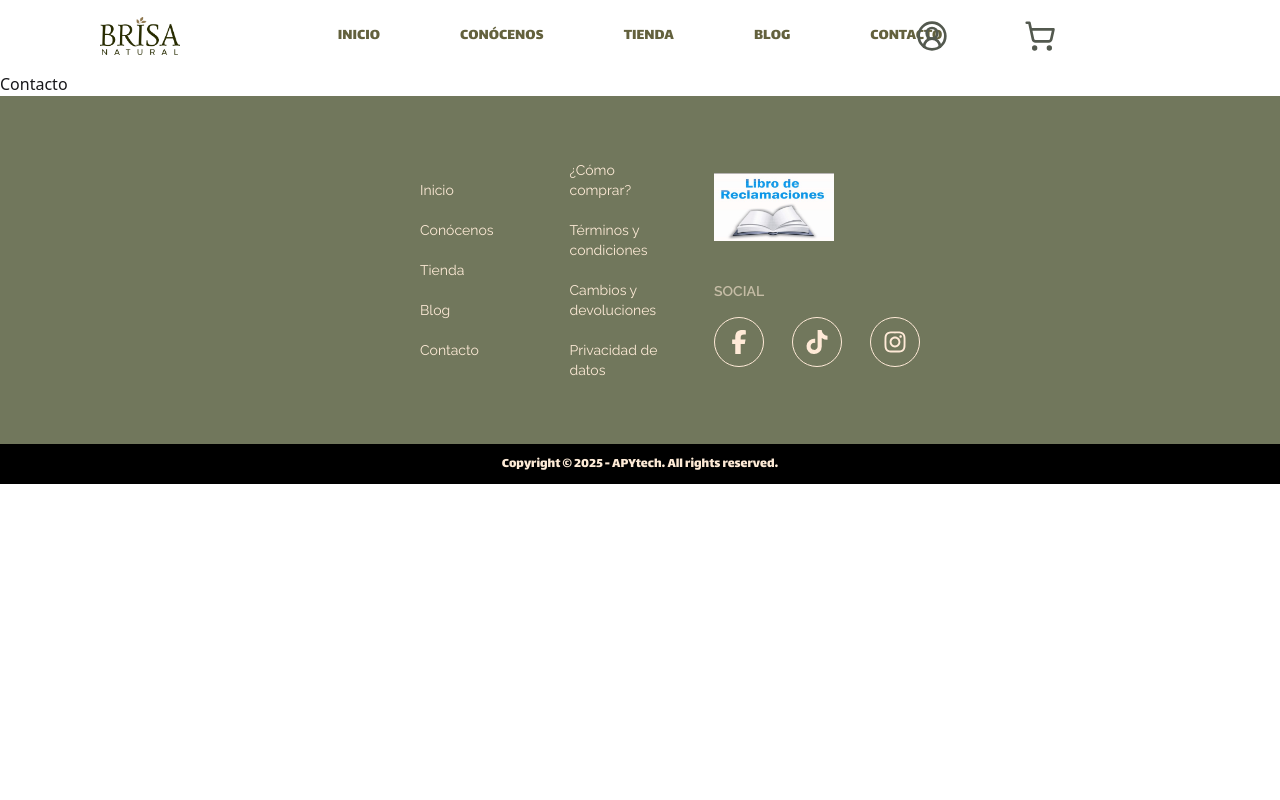
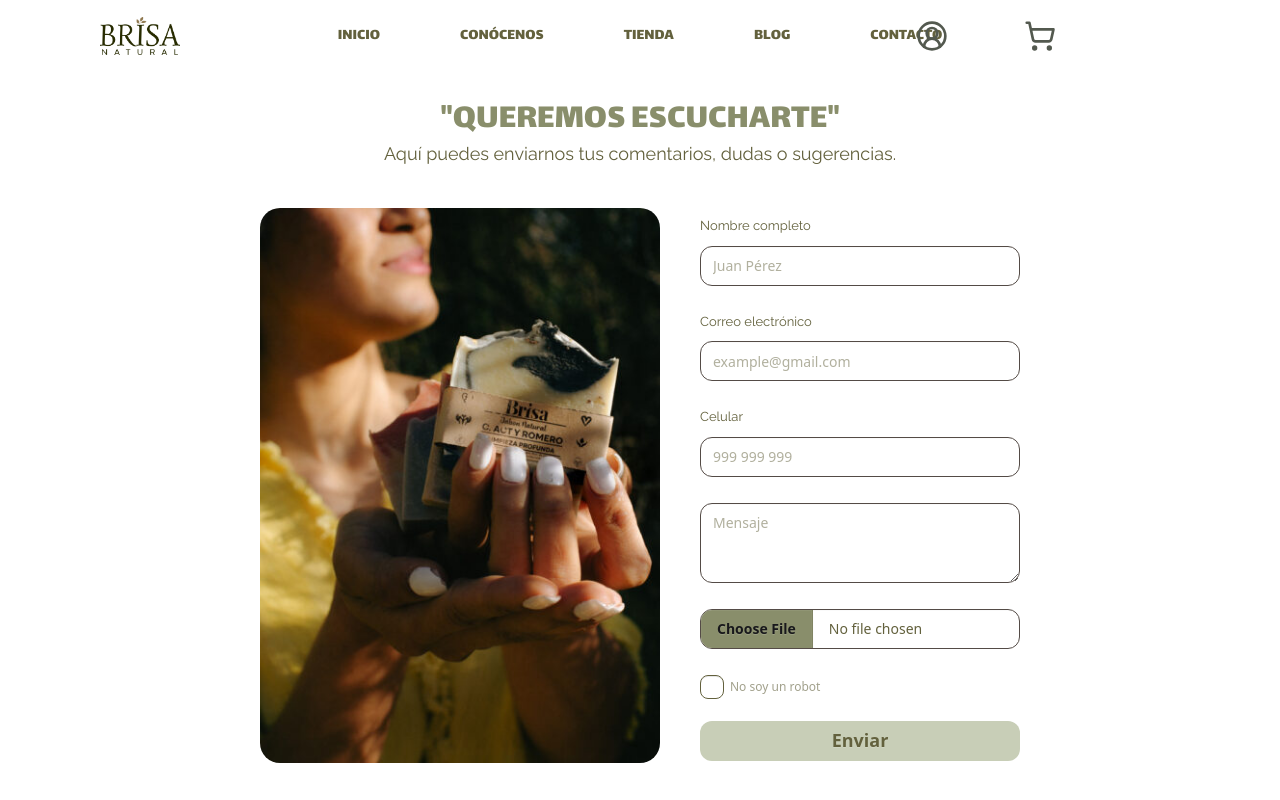
Before and after one commit to Aniguza/BRISA_NATURAL, a React (Vite) app: page /contacto in a window 1280 px wide. Shown: the top 800 px of the page. Built offline with nearby package versions, Linux system fonts and the light colour scheme.

Commit message:
contacto

```diff
--- a/src/App.css
+++ b/src/App.css
@@ -57,3 +57,20 @@
 .redes{
   @apply sm:text-xl md:text-2xl border rounded-full p-3 w-6 cursor-pointer;
 }
+
+/* Estilos conócenos*/
+.co-label{
+  @apply text-[13px] font-rale;
+}
+.co-input{
+  @apply bg-white border-texto rounded-xl;
+}
+.file-input {
+  --btn-color: #898E6B;
+}
+.img-cont{
+  width: 400px;
+  height: 555px;
+  object-fit: cover;
+  border-radius: 20px;
+}
--- a/src/assets/css/global.css
+++ b/src/assets/css/global.css
@@ -51,3 +51,6 @@
 .texto_cono {
   @apply md:text-[16px] md:leading-5 lg:text-[20px] lg:leading-6 xl:text-[17px];
 }
+.file-input-neutral {
+    --btn-color: #898E6B;
+}
--- a/src/componentes/Contacto.jsx
+++ b/src/componentes/Contacto.jsx
@@ -1,7 +1,37 @@
 import React from 'react'
+import foto from "../assets/img/img-contacto.jpg"
 
 export const Contacto = () => {
   return (
-    <div>Contacto</div>
+    <div className='mt-25'>
+      <p className="text-center font-lale text-primario text-2xl lg:text-4xl">"QUEREMOS ESCUCHARTE"</p>
+      <p className="text-center text-secondario font-rale text-lg">Aquí puedes enviarnos tus comentarios, dudas o sugerencias.</p>
+      <div className='flex gap-10 justify-center my-10'>
+        <div>
+          <img src={foto} alt="" className='img-cont' />
+        </div>
+        <div>
+          <fieldset className="fieldset text-secondario w-80">
+            <label className="fieldset co-label">Nombre completo</label>
+            <input type="text" placeholder="Juan Pérez" className="input co-input" />
+
+            <label className="fieldset co-label pt-5">Correo electrónico</label>
+            <input type="text" placeholder="example@gmail.com" className="input co-input" />
+
+            <label className="fieldset co-label pt-5">Celular</label>
+            <input type="text" placeholder="999 999 999" className="input co-input" />
+
+            <textarea className="textarea co-input mt-5" placeholder="Mensaje"></textarea>
+
+            <input type="file" className="file-input file-input co-input mt-5" />
+
+            <label className="label mt-5">
+              <input type="checkbox" className="checkbox border-secondario checked:bg-secondario" />No soy un robot</label>
+
+            <button className="btn bg-extra rounded-xl border-none shadow-none text-secondario text-[18px] font-bold mt-4">Enviar</button>
+          </fieldset>
+        </div>
+      </div>
+    </div>
   )
 }
--- a/src/componentes/Inicio/Tarjetas_Inicio.jsx
+++ b/src/componentes/Inicio/Tarjetas_Inicio.jsx
@@ -41,7 +41,7 @@ export const Tarjetas_Inicio = () => {
     data: categoria,
     loading: loadingCategoria,
     error: errorCategoria,
-  } = useFetch("https://brisaback-production.up.railway.app/categoria/");
+  } = useFetch("https://backend-production-9307.up.railway.app/categoria/");
 
   useEffect(() => {
     if (!loadingCategoria) {
--- a/src/componentes/Productos/DetalleProducto.jsx
+++ b/src/componentes/Productos/DetalleProducto.jsx
@@ -5,7 +5,7 @@ import { CartContext } from "../Tienda/CartContext";
 import ArrowBackIosIcon from "@mui/icons-material/ArrowBackIos";
 import ArrowForwardIosIcon from "@mui/icons-material/ArrowForwardIos";
 
-const API_URL = "https://brisaback-production.up.railway.app/productos/";
+const API_URL = "https://backend-production-9307.up.railway.app/productos/";
 
 export const DetalleProducto = () => {
   const navigate = useNavigate();
--- a/src/componentes/Tienda/Productos.jsx
+++ b/src/componentes/Tienda/Productos.jsx
@@ -3,8 +3,8 @@ import { Link } from "react-router-dom";
 import { CartContext } from "./CartContext";
 import ShoppingCartOutlinedIcon from "@mui/icons-material/ShoppingCartOutlined";
 
-const API_PROD = "https://brisaback-production.up.railway.app/productos/";
-const API_CAT = "https://brisaback-production.up.railway.app/categoria/";
+const API_PROD = "https://backend-production-9307.up.railway.app/productos/";
+const API_CAT = "https://backend-production-9307.up.railway.app/categoria/";
 
 export const Productos = () => {
   const [products, setProducts] = useState([]);
```
Also changed, not shown: src/assets/img/img-contacto.jpg (added).
